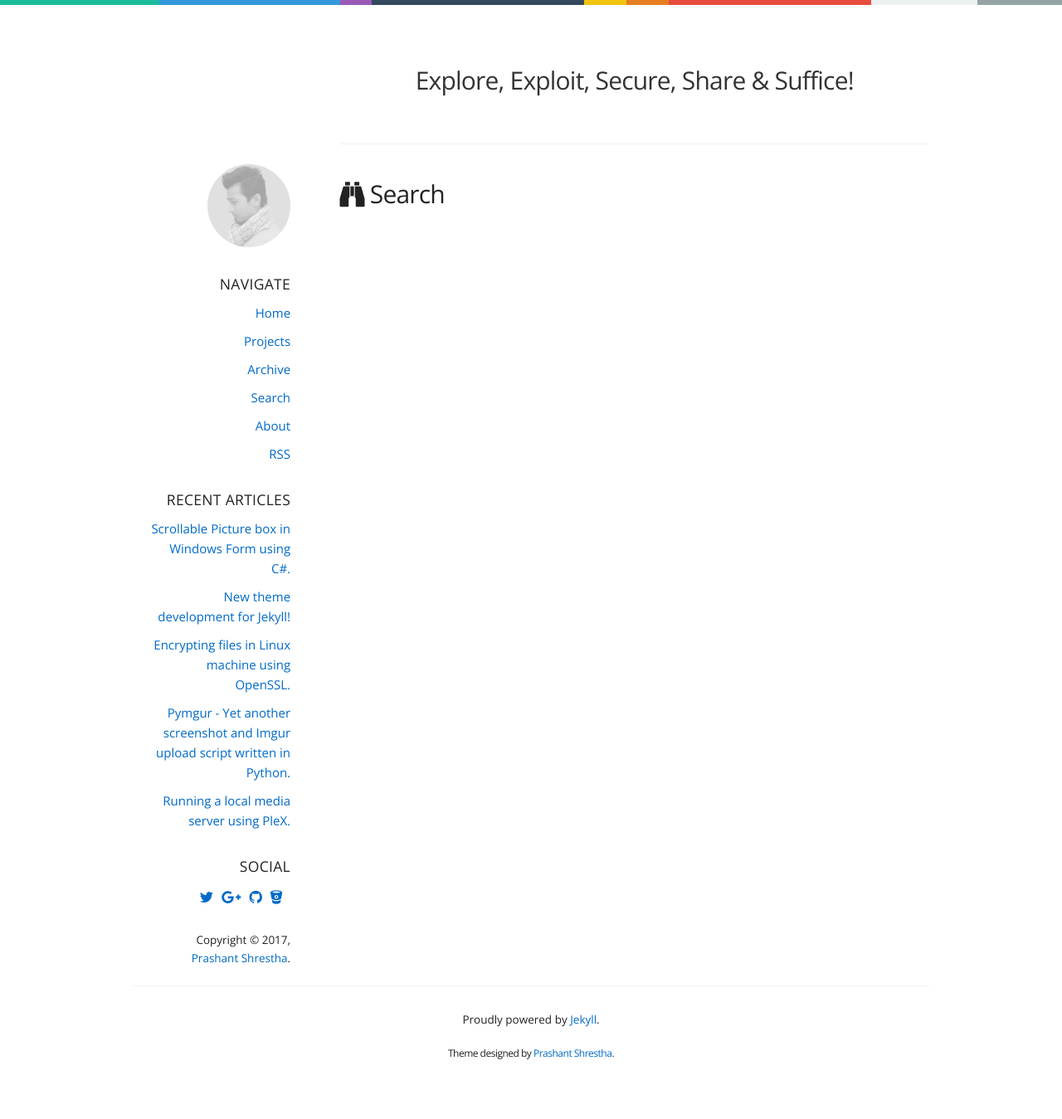
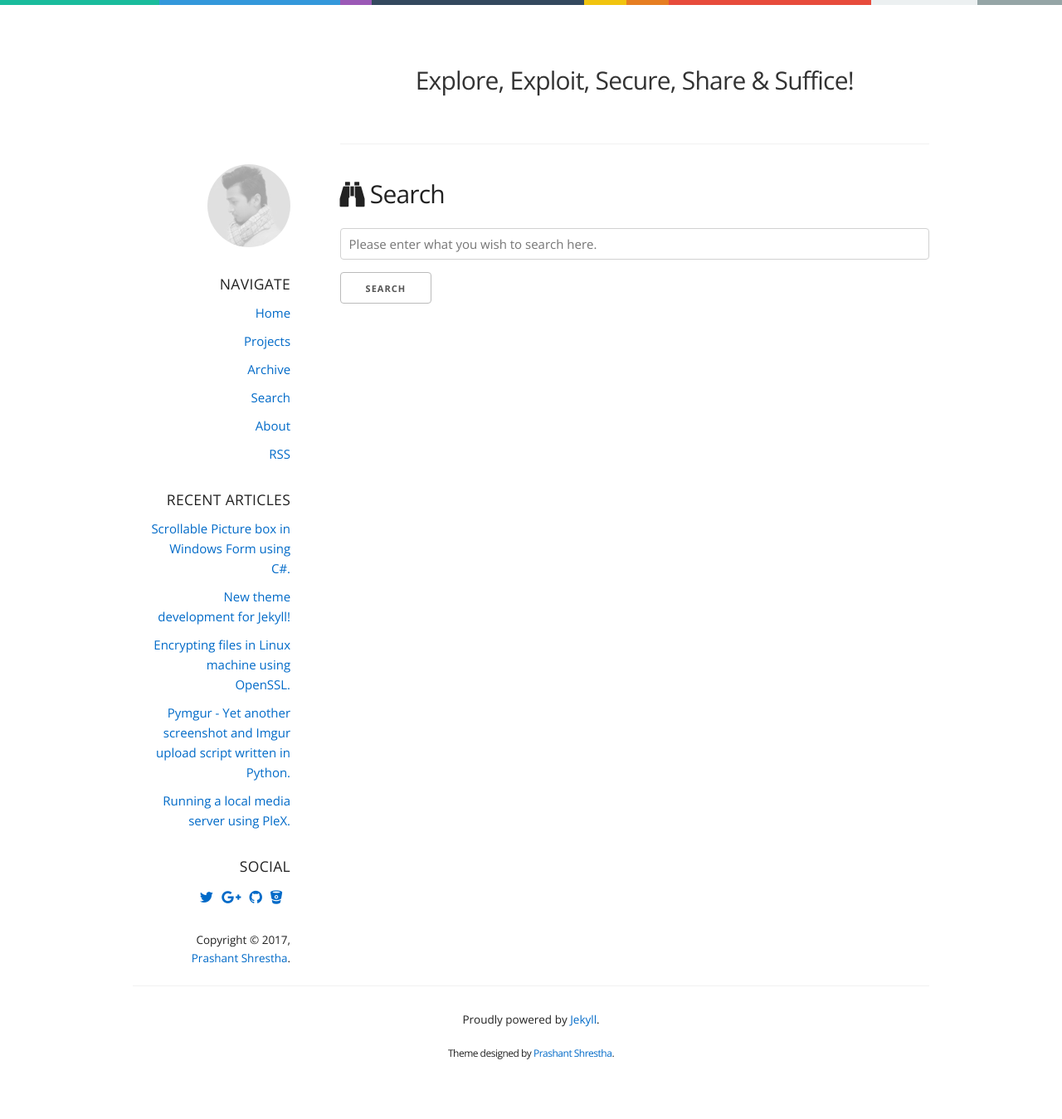
Before and after one commit to intern0t/personal-blog, a Jekyll site: the page built from assets/search.md, in a window 1280 px wide. Shown: the whole page at 83% size. Built offline with Jekyll 4.4.1, drawn with Linux system fonts in a browser that asks for light colours; comment, search, counter and statistics services are not loaded.

Commit message:
Custom Search box test.

```diff
--- a/assets/search.md
+++ b/assets/search.md
@@ -5,7 +5,13 @@ permalink: /search/
 ---
 
 #### <i class="fa fa-binoculars" aria-hidden="true"></i>  Search
-<script>
+
+<div class="row">
+	<input class="u-full-width" type="text" placeholder="Please enter what you wish to search here." id="toSearch">
+	<input class="button-primary" class="gcse-trigger" type="submit" value="Search">
+</div>
+
+<!-- <script>
   (function() {
     var cx = '010738197107477130202:cnkjahloicw';
     var gcse = document.createElement('script');
@@ -16,4 +22,4 @@ permalink: /search/
     s.parentNode.insertBefore(gcse, s);
   })();
 </script>
-<gcse:search></gcse:search>
+<gcse:search></gcse:search> -->
```
Also changed, not shown: _layouts/default.html (+15 -0 lines).
